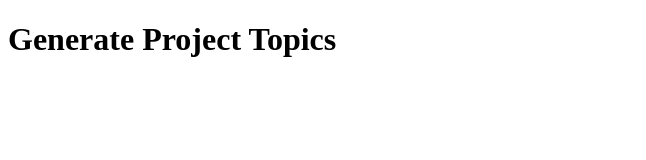
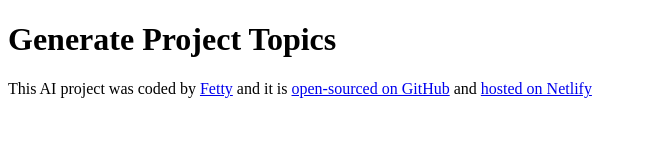
Before and after one commit to Fetty10/project-topics-generator, a plain HTML site: page index.html in a window 1280 px wide. Shown: the whole page, without its empty margins (0-646 px from the left). Drawn offline with Linux system fonts and the light colour scheme.

Commit message:
Added footer

```diff
--- a/index.html
+++ b/index.html
@@ -9,6 +9,20 @@
   <body>
     <h1>Generate Project Topics</h1>
 
+    <footer>
+      This AI project was coded by
+      <a href="https://github.com/Fetty10">Fetty</a> and it is
+      <a
+        href="https://github.com/Fetty10/project-topics-generator"
+        target="_blank"
+      >
+        open-sourced on GitHub</a
+      >
+      and
+      <a href="https://ipm-project-topics-generator.netlify.app/"
+        >hosted on Netlify</a
+      >
+    </footer>
     <script src="src/index.js"></script>
   </body>
 </html>
```
